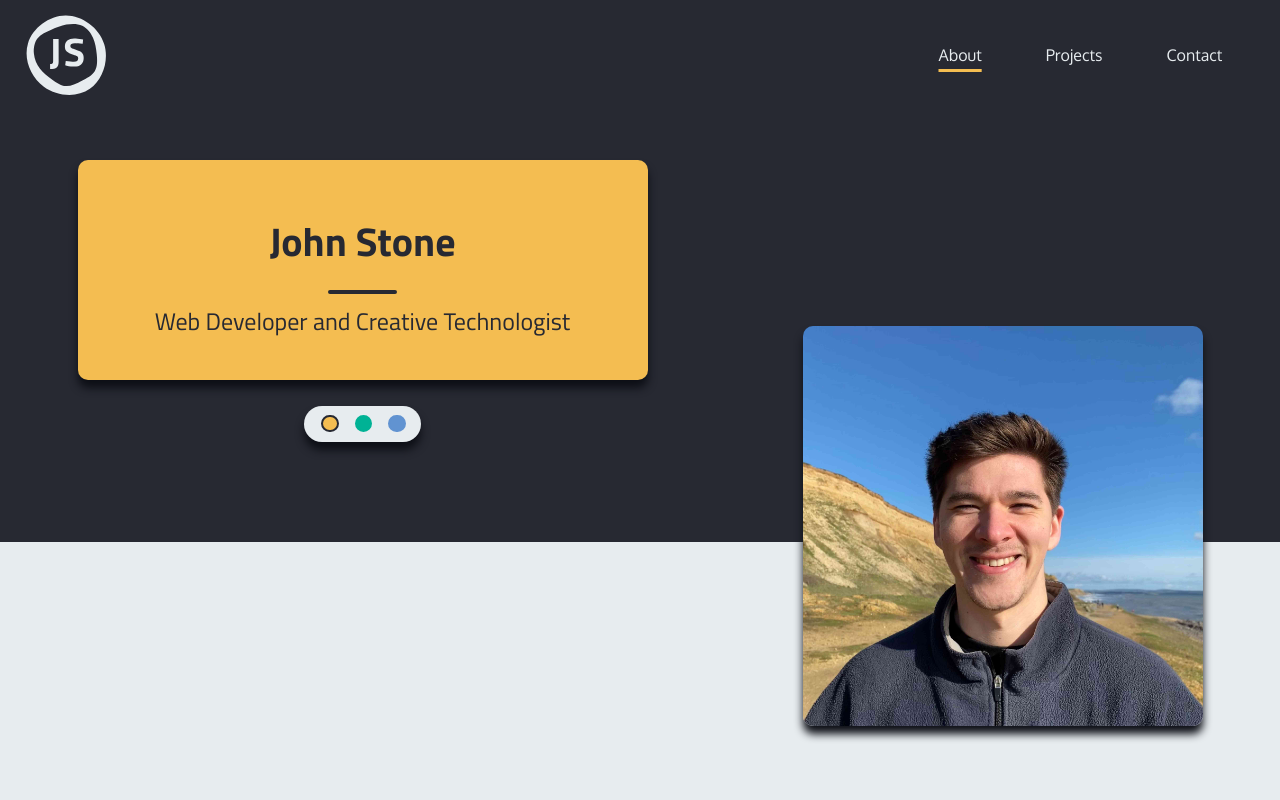
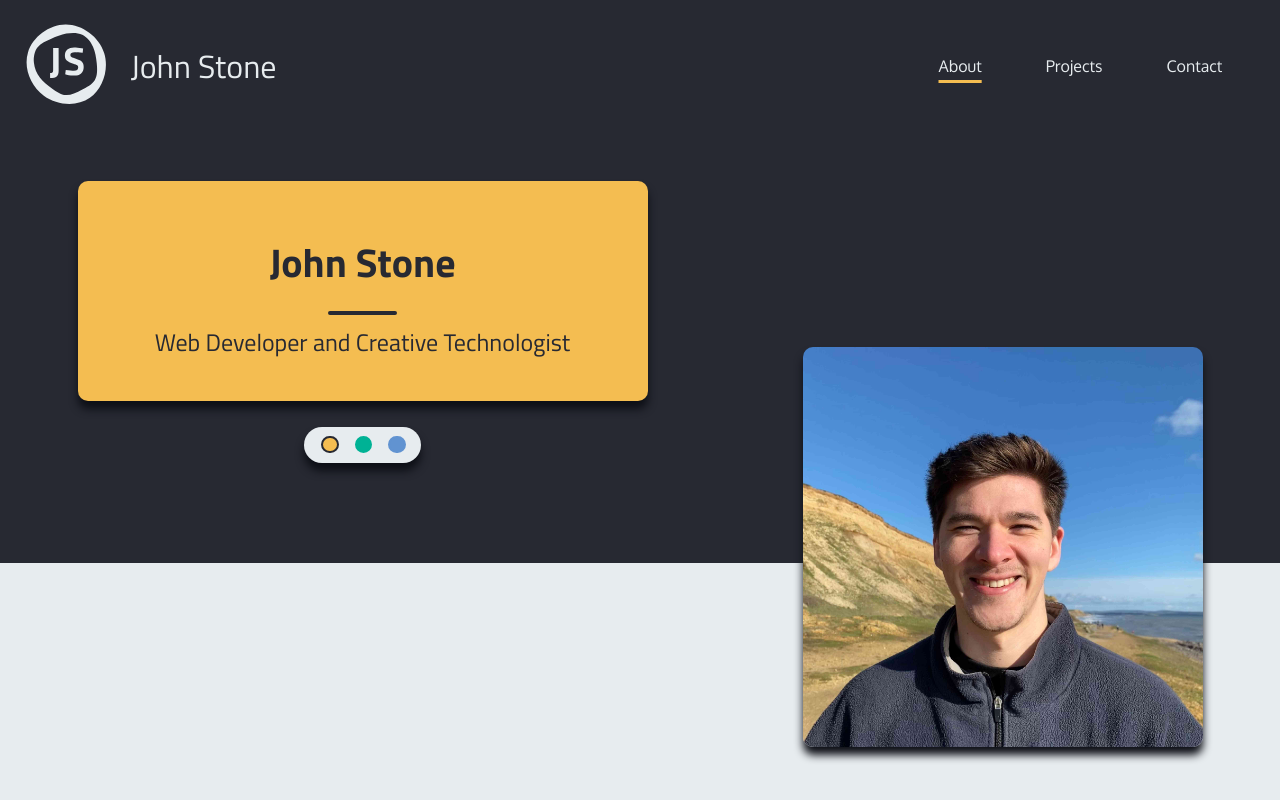
Before and after one commit to JStone1/Portfolio-Site, a React (Vite) app: page / in a window 1280 px wide. Shown: the top 800 px of the page. Built offline with nearby package versions, Linux system fonts and the light colour scheme.

Commit message:
Modified logo

```diff
--- a/src/components/Footer/Footer.scss
+++ b/src/components/Footer/Footer.scss
@@ -7,6 +7,9 @@ footer {
   text-align: center;
   // margin-top: 250px;
   // padding: 0px 50px;
+  img {
+    margin: 15px 0px 15px 2%;
+  }
   h3 {
     font-size: 24px;
   }
--- a/src/components/Header/Header.scss
+++ b/src/components/Header/Header.scss
@@ -10,7 +10,6 @@ header {
 }
 
 .logo {
-  margin: 15px 0px 15px 2%;
   @include breakpoint(0px, 850px) {
     height: 60px;
     width: 60px;
@@ -20,3 +19,14 @@ header {
     width: 45px;
   }
 }
+
+.logo-title-container {
+  @include centerContent(row, center);
+  margin: 15px 0px 15px 2%;
+  h2 {
+    font-size: clamp(0.8rem, 2.5vw + 1rem, 2rem);
+    margin-left: 25px;
+
+    width: 9ch;
+  }
+}
--- a/src/components/Header/Header.tsx
+++ b/src/components/Header/Header.tsx
@@ -1,12 +1,17 @@
 import "./Header.scss";
 import Nav from "@components/Nav/Nav";
+import { NavLink } from "react-router-dom";
 
 function Header() {
   return (
     <>
       <header>
-        {/* <h2>John Stone</h2> */}
-        <img className="logo" src="/assets/jslogo.svg" />
+        <div className="logo-title-container">
+          <NavLink to="/">
+            <img className="logo" src="/assets/jslogo.svg" />
+          </NavLink>
+          <h2>John Stone</h2>
+        </div>
         <Nav />
       </header>
     </>
```
